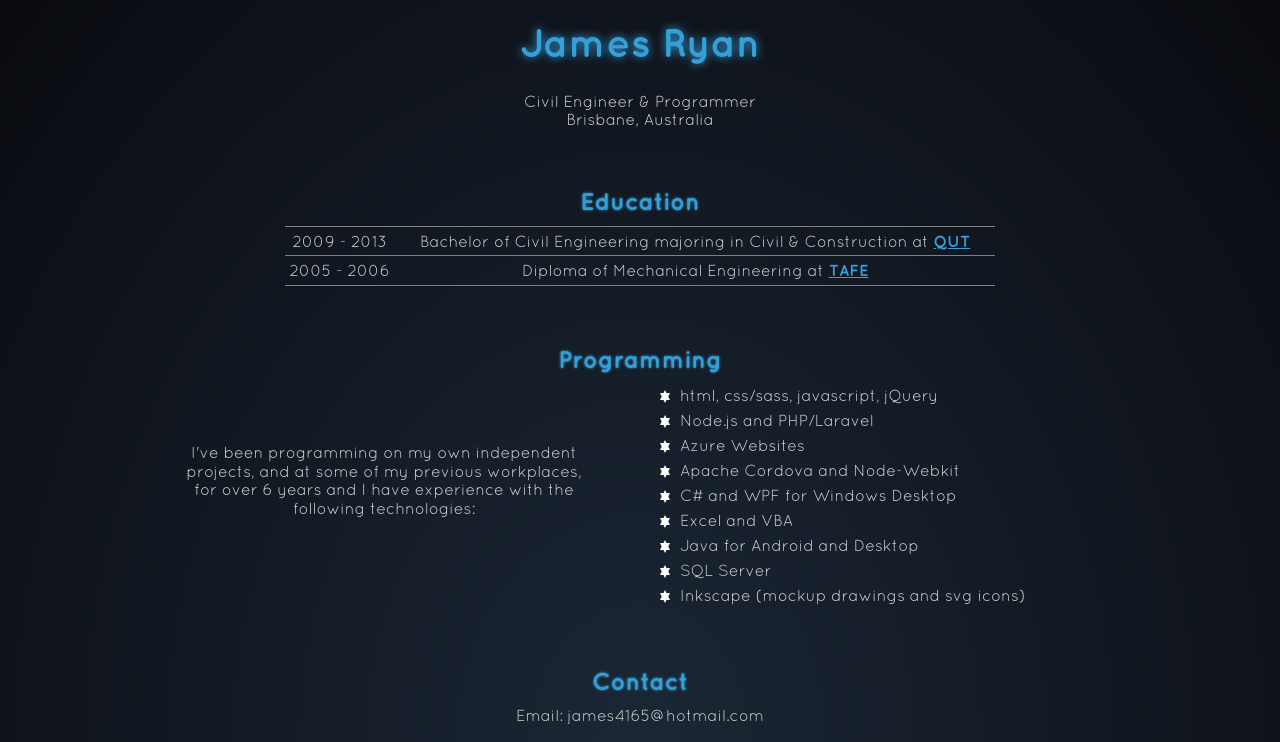
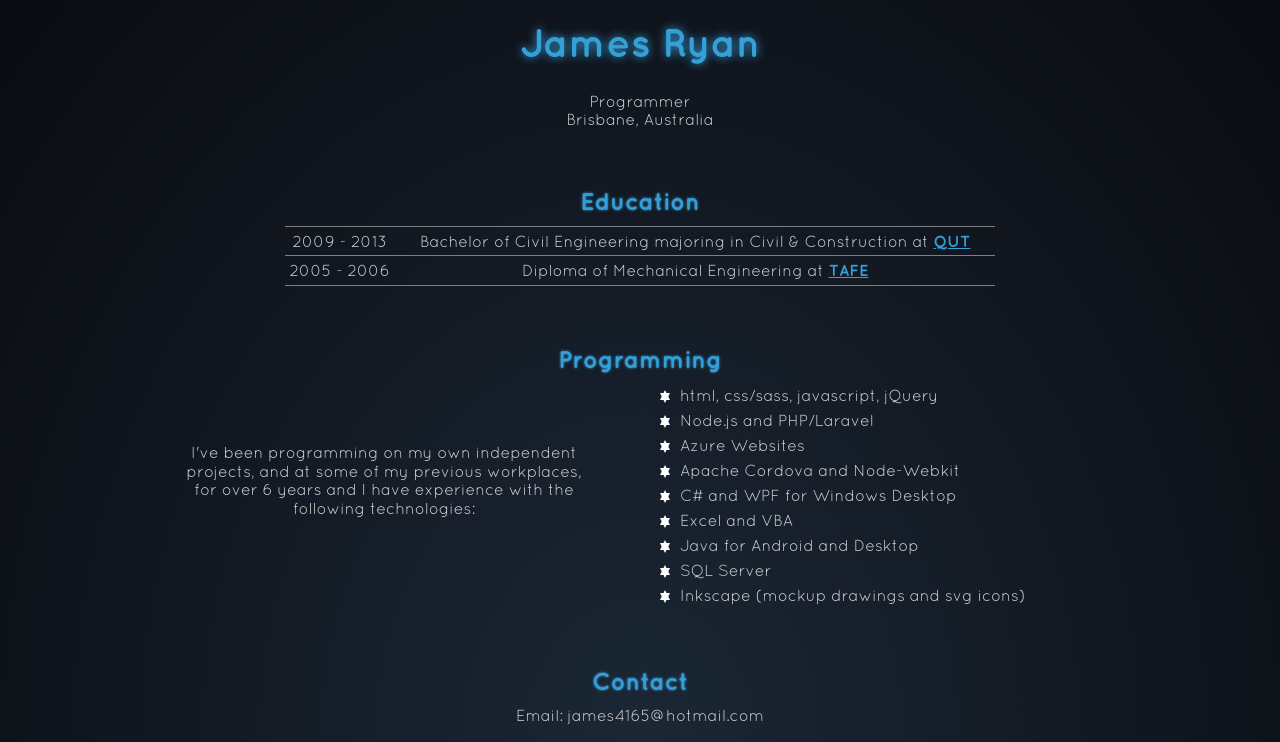
Before and after one commit to jamesryan83/My-Site, a website: page src/public/index.html in a window 1280 px wide. Shown: the part 58-800 px from the top of the page. Drawn offline with nearby package versions, Linux system fonts and the light colour scheme; files whose address does not match are found by name.

Commit message:
Update title

```diff
--- a/src/public/index.html
+++ b/src/public/index.html
@@ -45,7 +45,7 @@
                 <!-- Name and stuff -->
                 <div id="about-heading">
                     <h1>James Ryan</h1>
-                    <p>Civil Engineer & Programmer</p>
+                    <p>Programmer</p>
                     <p>Brisbane, Australia</p>
                 </div>
 
```
